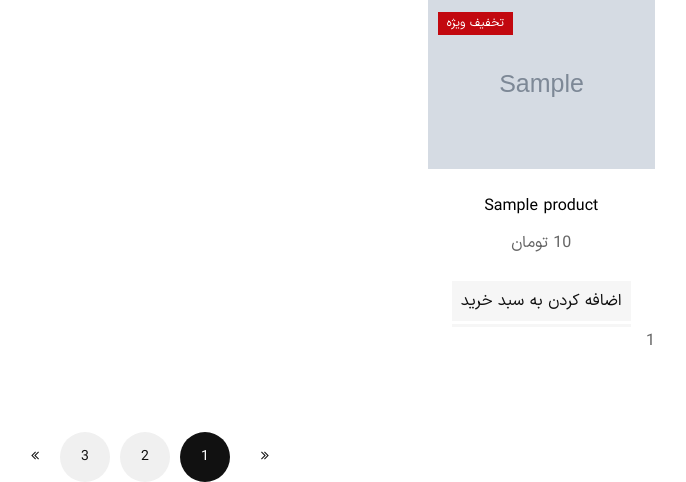
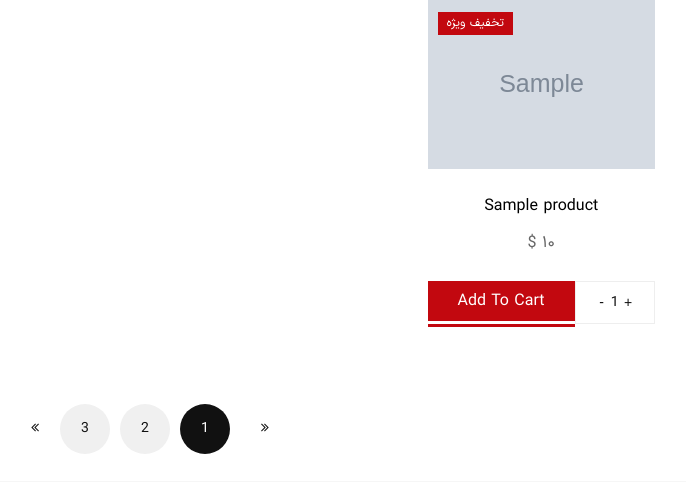
Before and after one commit to alimonirian/Test_Online_Shop, a Django app: template products/templates/products/product_list.html in a window 1280 px wide. Shown: the part 177-659 px from the top of the page, without its empty margins (503-1189 px from the left). Run offline with Django 5.2, Linux system fonts and the light colour scheme; the template is opened without the code that fills it: most values are stand-ins (such as "Sample title", 1, 10 or a date in 2020); grey boxes marked "Sample" are stand-in pictures; some libraries are stand-ins or nearby versions; some web fonts are replaced.

Commit message:
commit no:32 , commit-subject: translate all pages

```diff
--- a/cart/templates/cart/cart_detail.html
+++ b/cart/templates/cart/cart_detail.html
@@ -9,7 +9,7 @@
 {% block page_title %} Cart Detail {% endblock %}
 {% block page_Content %}
             <!-- Breadcrumb area Start -->
-   {% include 'top_header.html' with header_name='Cart' %}
+   {% include 'top_header.html' with header_name=_('Cart') %}
         <!-- Breadcrumb area End -->
     <!-- Main Content Wrapper Start -->
     <div class="main-content-wrapper">
--- a/cart/templates/cart/cart_sidebar.html
+++ b/cart/templates/cart/cart_sidebar.html
@@ -19,7 +19,7 @@
                             <div class="mini-cart__product__content pt-2">
                             <span class="mini-cart__product__title d-flex flex-row justify-content-between">
                                 <a href="#"> {{ item.product_obj.title }} </a>
-                                <a href="#" class="">
+                                <a href="{% url 'cart:cart_remove' item.product_obj.id %}" class="">
                                     &#10060;
                                 </a>
                             </span>
--- a/products/templates/products/product_list.html
+++ b/products/templates/products/product_list.html
@@ -1,4 +1,12 @@
 {% extends '_base.html' %}
+{% load i18n %}
+{% load jalali_tags %}
+{% load persian_translation_tags %}
+{% load humanize %}
+{% load static %}
+{% load crispy_forms_tags %}
+{% load comment_tags %}
+
 {% block page_title %} Product List {% endblock %}
 {% block page_Content %}
     {#    <h1> Product List </h1>#}
@@ -52,8 +60,8 @@
                                                         <figure class="product-image">
                                                             <a href="{{ product.get_absolute_url }}">
                                                                 {% if product.image %}
-                                                                    <img src="{{ product.image.url}}" alt="Products">
-                                                                {% endif%}
+                                                                    <img src="{{ product.image.url }}" alt="Products">
+                                                                {% endif %}
                                                             </a>
                                                             <div class="ShoppingYar-product-action">
                                                                 <div class="product-action d-flex">
@@ -69,13 +77,33 @@
                                                                 <a href="{{ product.get_absolute_url }}">{{ product.title }}</a>
                                                             </h3>
                                                             <div class="product-price-wrapper mb--30">
-                                                            <span class="money">{{product.price}} تومان</span>
+                                                                <span class="money">{{ product.price|intcomma:False|translate_number }} {% trans '$' %}</span>
                                                             </div>
-                                                        <a href="cart.html"
-                                                           class="btn btn-small btn-bg-sand btn-color-dark px-3">اضافه
-                                                            کردن به سبد خرید</a>
+                                                            <form action="{% url 'cart:cart_add' product.id %}" method="POST">
+                                                                {% csrf_token %}
+                                                                <div class="quantity-wrapper d-flex justify-content-start">
+                                                                    <div class="quantity">
+                                                                        <input type="number" class="quantity-input"
+                                                                               name="quantity" id="qty"
+                                                                               value="1"
+                                                                               min="1"
+                                                                               max="30">
                                                                     </div>
-1
+                                                                    <button type="submit"
+                                                                            class="btn btn-small btn-bg-red btn-color-white btn-hover-2 ">
+                                                                        {% trans 'Add To Cart' %}
+                                                                    </button>
+                                                                </div>
+
+
+                                                            </form>
+
+                                                            {#                                                        <a href="{% url 'cart:cart_add' product.id %}"#}
+                                                            {#                                                           class="btn btn-small btn-bg-sand btn-color-dark px-3">#}
+                                                            {#                                                        {% trans 'add to cart' %}#}
+                                                            {#                                                        </a>#}
+                                                        </div>
+
                                                         {#                                                        <div class="product-info">#}
                                                         {#                                                            <h3 class="product-title h6 mb--15">#}
                                                         {#                                                                <a href="product-details.html">{{ product.title }}</a>#}
```
Also changed, not shown: Templates/locale/fa/LC_MESSAGES/django.po, cart/locale/fa/LC_MESSAGES/django.po, products/locale/fa/LC_MESSAGES/django.po, 2 other files. Lines whose indentation alone changed are shown as unchanged.
